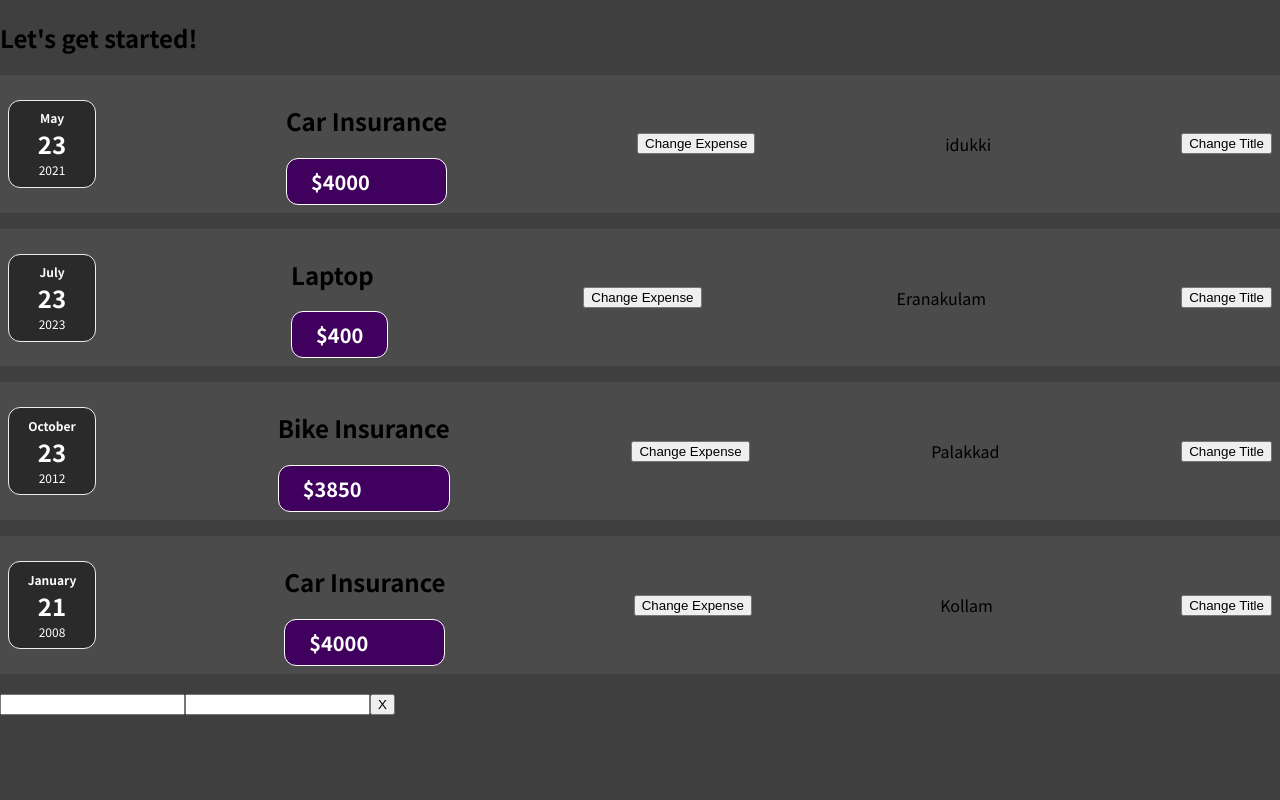
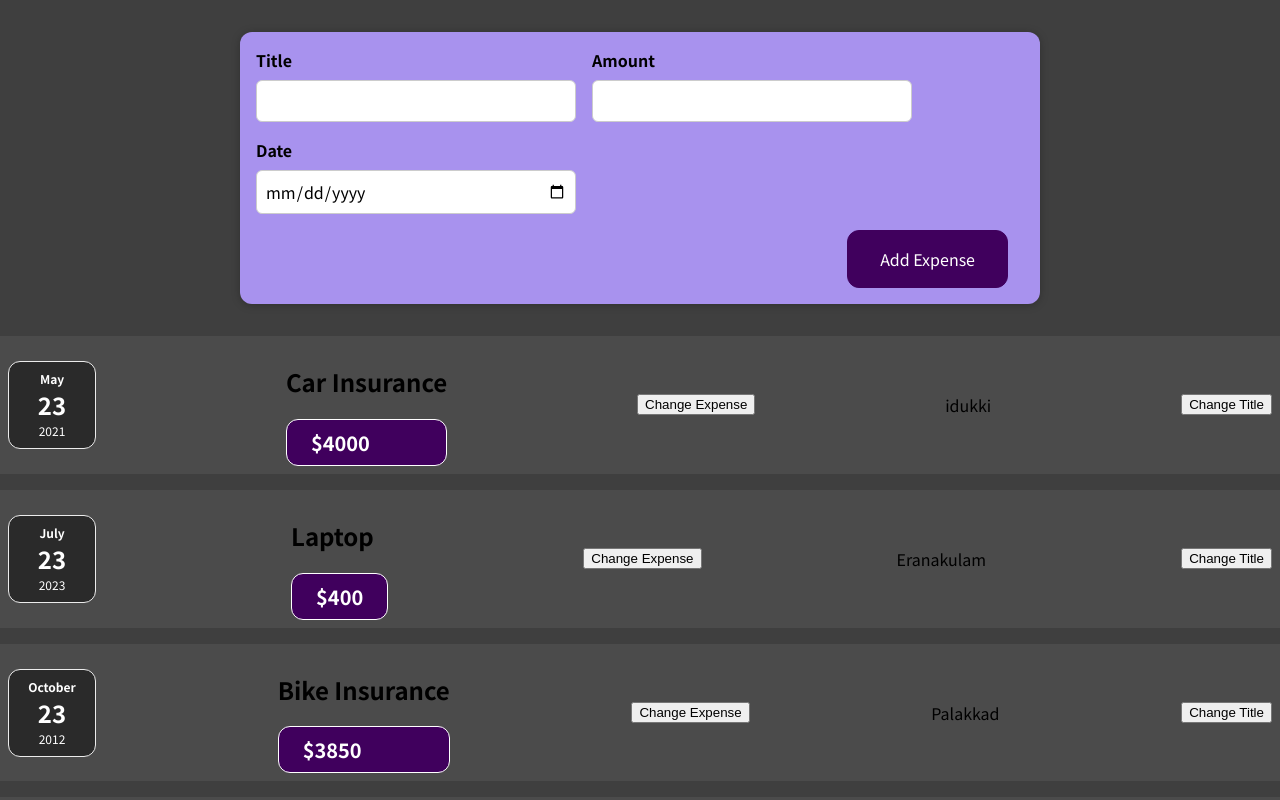
Before and after one commit to Sankaranarayanankm/React, a React (Create React App) app: page / in a window 1280 px wide. Shown: the top 800 px of the page. Built offline with nearby package versions, Linux system fonts and the light colour scheme.

Commit message:
added some styling to the expense form

```diff
--- a/src/App.js
+++ b/src/App.js
@@ -1,6 +1,6 @@
 import ExpenseItem from "./Components/Expenses/ExpenseItem";
 import Card from "./Components/UI/Card";
-import ExpenseForm from "./Components/Expenses/ExpenseForm";
+import NewExpense from "./Components/NewExpense/NewExpense";
 
 const App=()=> {
   const expense=[
@@ -39,9 +39,8 @@ const App=()=> {
   });
   return (
     <card >
-      <h2>Let's get started!</h2>
+      <NewExpense />
       {data}
-      <ExpenseForm />
     </card>
 
   );
--- a/src/Components/Expenses/ExpenseForm.js
+++ /dev/null
@@ -1,37 +0,0 @@
-import React, { useState } from 'react'
-
-const ExpenseForm = () => {
-  const [state,setState]=useState({
-    title:"",
-    amount:""
-  })
-  function changeHandler(event){
-    const {name,value}=event.target;
-    setState((old)=>{
-      return {
-        ...old,
-        [name]:value
-      }
-    })
-  }
-  console.log("title: "+state.title, "amount:"+ state.amount)
-  return (
-    <form>
-      <input
-        type='text'
-        name='title'
-        value={state.title}
-        onChange={changeHandler}
-      />
-       <input
-        type='text'
-        name='amount'
-        value={state.amount}
-        onChange={changeHandler}
-      />
-      <button>X</button>
-    </form>
-  )
-}
-
-export default ExpenseForm;
--- /dev/null
+++ b/src/Components/NewExpense/ExpenseForm.css
@@ -0,0 +1,26 @@
+.new-expense__controls {
+  display: flex;
+  flex-wrap: wrap;
+  gap: 1rem;
+  margin-bottom: 1rem;
+  text-align: left;
+}
+
+.new-expense__control label {
+  font-weight: bold;
+  margin-bottom: 0.5rem;
+  display: block;
+}
+
+.new-expense__control input {
+  font: inherit;
+  padding: 0.5rem;
+  border-radius: 6px;
+  border: 1px solid #ccc;
+  width: 20rem;
+  max-width: 100%;
+}
+
+.new-expense__actions {
+  text-align: right;
+}
--- /dev/null
+++ b/src/Components/NewExpense/ExpenseForm.js
@@ -0,0 +1,62 @@
+import React, { useState } from "react";
+import "./ExpenseForm.css";
+
+const ExpenseForm = () => {
+  const [state, setState] = useState({
+    title: "",
+    amount: "",
+    date:""
+  });
+  function changeHandler(event) {
+    const { name, value } = event.target;
+    setState((old) => {
+      return {
+        ...old,
+        [name]: value,
+      };
+    });
+  }
+  console.log("title: " + state.title, "amount:" + state.amount);
+  return (
+    <form>
+      <div className="new-expense__controls">
+        <div className="new-expense__control">
+          <label>Title</label>
+          <input
+            type="text"
+            name="title"
+            value={state.title}
+            onChange={changeHandler}
+          />
+        </div>
+        <div className="new-expense__control">
+          <label>Amount</label>
+          <input
+            type="number"
+            min="0.01"
+            step="0.01"
+            name="amount"
+            value={state.amount}
+            onChange={changeHandler}
+          />
+        </div>
+        <div className="new-expense__control">
+          <label>Date</label>
+          <input
+            type="date"
+            min="2019-01-01"
+            max="2022-12-31"
+            name="date"
+            value={state.date}
+            onChange={changeHandler}
+          />
+        </div>
+      </div>
+      <div className="new-expense__actions">
+        <button type="submit">Add Expense</button>
+      </div>
+    </form>
+  );
+};
+
+export default ExpenseForm;
--- /dev/null
+++ b/src/Components/NewExpense/NewExpense.css
@@ -0,0 +1,38 @@
+.new-expense {
+  background-color: #a892ee;
+  padding: 1rem;
+  margin: 2rem auto;
+  width: 50rem;
+  max-width: 95%;
+  border-radius: 12px;
+  text-align: center;
+  box-shadow: 0 1px 8px rgba(0, 0, 0, 0.25);
+}
+
+.new-expense button {
+  font: inherit;
+  cursor: pointer;
+  padding: 1rem 2rem;
+  border: 1px solid #40005d;
+  background-color: #40005d;
+  color: white;
+  border-radius: 12px;
+  margin-right: 1rem;
+}
+
+.new-expense button:hover,
+.new-expense button:active {
+  background-color: #510674;
+  border-color: #510674;
+}
+
+.new-expense button.alternative {
+  color: #220131;
+  border-color: transparent;
+  background-color: transparent;
+}
+
+.new-expense button.alternative:hover,
+.new-expense button.alternative:active {
+  background-color: #ddb3f8;
+}
--- /dev/null
+++ b/src/Components/NewExpense/NewExpense.js
@@ -0,0 +1,13 @@
+import React from 'react'
+import "./NewExpense.css";
+import ExpenseForm from './ExpenseForm';
+
+const NewExpense = () => {
+  return (
+    <div className='new-expense'>
+      <ExpenseForm />
+    </div>
+  )
+}
+
+export default NewExpense
```
